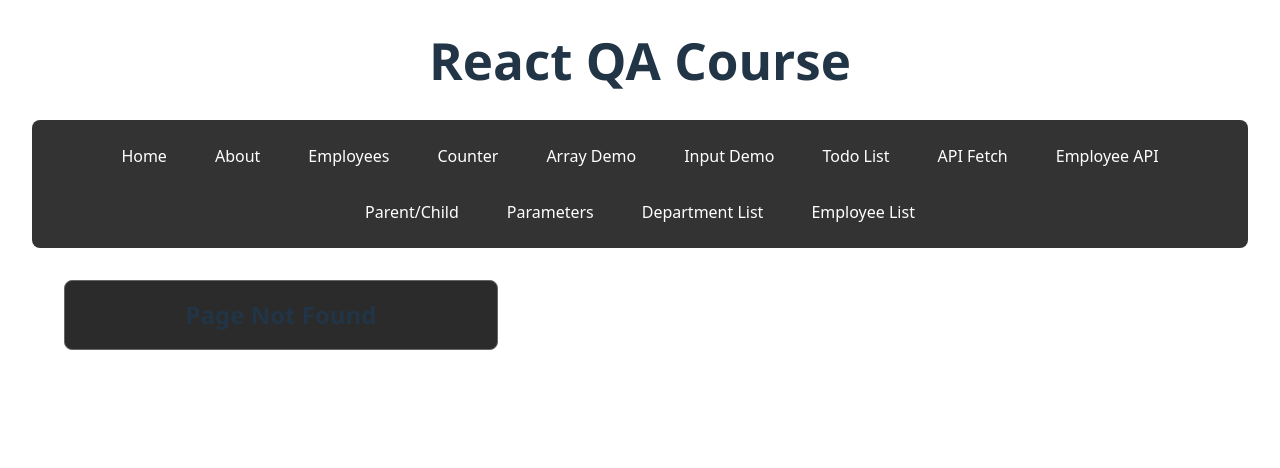
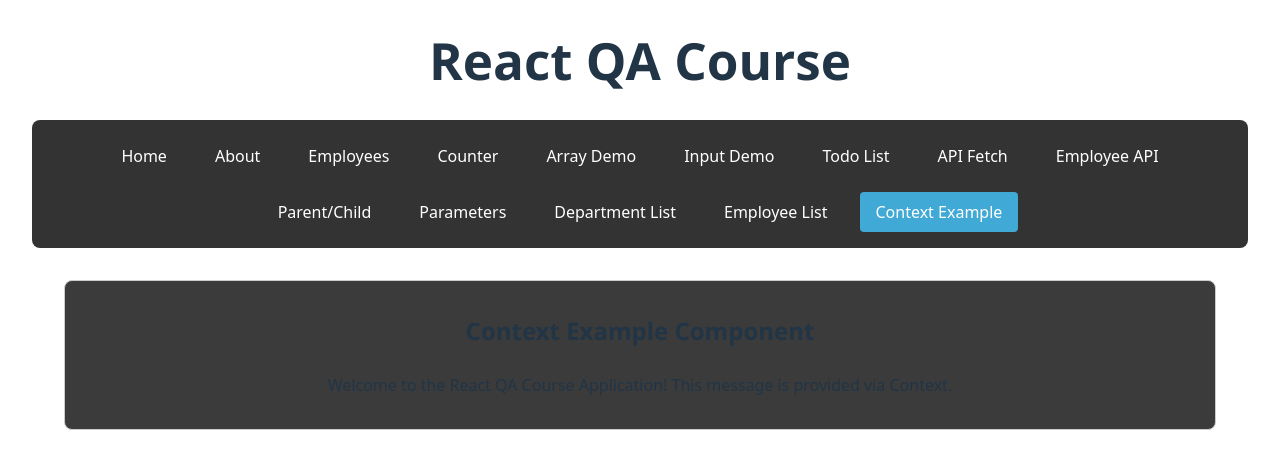
Before and after one commit to TomLinthwaite/react_course, a React (Vite) app in the folder project_1/: page /context_example in a window 1280 px wide. Before the commit this address had no page. Shown: the top 468 px of the page. Built offline with nearby package versions, Linux system fonts and the light colour scheme.

Commit message:
feat: implement context API with AppContext; add ContextExample component and update Navbar for navigation

```diff
--- a/project_1/src/App.jsx
+++ b/project_1/src/App.jsx
@@ -1,4 +1,4 @@
-import { BrowserRouter, Routes, Route } from "react-router-dom"
+import { createBrowserRouter, RouterProvider, Outlet } from "react-router-dom"
 import "./App.css"
 import { taxRate } from "./library/financial.jsx"
 import EmployeeTable from "./components/EmployeeTable.jsx"
@@ -17,6 +17,27 @@ import Parameters from "./components/Parameters.jsx"
 import EmployeeDetails from "./components/EmployeeDetails.jsx"
 import EmployeeList from "./components/EmployeeList.jsx"
 import DepartmentList from "./components/DepartmentList.jsx"
+import AppContext from "./components/Context.jsx"
+import ContextExample from "./components/ContextExample.jsx"
+
+let context_data = {
+  app_name: "React QA Course",
+  message: "Welcome to the React QA Course Application! This message is provided via Context."
+}
+
+function Layout() {
+  return (
+    <AppContext.Provider value={context_data}>
+      <div className="app-container">
+        <h1>{context_data["app_name"]}</h1>
+        <Navbar />
+        <main className="main-content">
+          <Outlet />
+        </main>
+      </div>
+    </AppContext.Provider>
+  )
+}
 
 function App() {
   let data = [
@@ -47,33 +68,80 @@ function App() {
     }
   ]
 
-  return (
-    <BrowserRouter>
-      <div className="app-container">
-        <h1>React QA Course</h1>
-        <Navbar />
-        <main className="main-content">
-          <Routes>
-            <Route path="/" element={<Home />} />
-            <Route path="/about" element={<About />} />
-            <Route path="/employees" element={<EmployeeTable employees={data} taxFunction={taxRate} />} />
-            <Route path="/counter" element={<EventCounter />} />
-            <Route path="/array" element={<EventArray />} />
-            <Route path="/input" element={<EventInput />} />
-            <Route path="/todo" element={<TodoList />} />
-            <Route path="/promise" element={<Promise />} />
-            <Route path="/api" element={<EmployeeAPI />} />
-            <Route path="/parent" element={<Parent />} />
-            <Route path="/parameters/:param_1/:param_2" element={<Parameters />} />
-            <Route path="/department_list" element={<DepartmentList />} />
-            <Route path="/employee_list/:deptid" element={<EmployeeList />} />
-            <Route path="/employee_details/:empid" element={<EmployeeDetails taxFunction={taxRate} />} />
-            <Route path="*" element={<PageNotFound />} />
-          </Routes>
-        </main>
-      </div>
-    </BrowserRouter>
-  )
+  const router = createBrowserRouter([
+    {
+      path: "/",
+      element: <Layout />,
+      children: [
+        {
+          index: true,
+          element: <Home />
+        },
+        {
+          path: "about",
+          element: <About />
+        },
+        {
+          path: "employees",
+          element: <EmployeeTable employees={data} taxFunction={taxRate} />
+        },
+        {
+          path: "counter",
+          element: <EventCounter />
+        },
+        {
+          path: "array",
+          element: <EventArray />
+        },
+        {
+          path: "input",
+          element: <EventInput />
+        },
+        {
+          path: "todo",
+          element: <TodoList />
+        },
+        {
+          path: "promise",
+          element: <Promise />
+        },
+        {
+          path: "api",
+          element: <EmployeeAPI />
+        },
+        {
+          path: "parent",
+          element: <Parent />
+        },
+        {
+          path: "parameters/:param_1/:param_2",
+          element: <Parameters />
+        },
+        {
+          path: "department_list",
+          element: <DepartmentList />
+        },
+        {
+          path: "employee_list/:deptid",
+          element: <EmployeeList />
+        },
+        {
+          path: "employee_details/:empid",
+          element: <EmployeeDetails taxFunction={taxRate} />
+        },
+        {
+          path: "context_example",
+          element: <ContextExample />
+        },
+        {
+          path: "*",
+          element: <PageNotFound />
+        }
+      ]
+    }
+  ])
+
+  return <RouterProvider router={router} />
 }
 
 export default App
--- /dev/null
+++ b/project_1/src/components/Context.jsx
@@ -0,0 +1,5 @@
+import { createContext } from "react"
+
+const AppContext = createContext()
+
+export default AppContext
--- /dev/null
+++ b/project_1/src/components/ContextExample.jsx
@@ -0,0 +1,18 @@
+
+import { useContext } from "react"
+import AppContext  from "./Context"
+
+function ContextExample() {
+
+	let context = useContext(AppContext)
+	let message = context["message"]
+
+	return (
+		<div className="react-component">
+			<h2>Context Example Component</h2>
+			<p>{message}</p>
+		</div>
+	)
+}
+
+export default ContextExample
--- a/project_1/src/components/Navbar.jsx
+++ b/project_1/src/components/Navbar.jsx
@@ -16,6 +16,7 @@ function Navbar() {
 		<NavLink to="/parameters/5/10">Parameters</NavLink>
 		<NavLink to="/department_list">Department List</NavLink>
 		<NavLink to="/employee_list/-1">Employee List</NavLink>
+		<NavLink to="/context_example">Context Example</NavLink>
 		{/* <NavLink to="/employee_task/">Employee Details</NavLink> */}
 		</nav>
 	)
```
Also changed, not shown: 1 other file (tests, documents, lock files or other folders).
